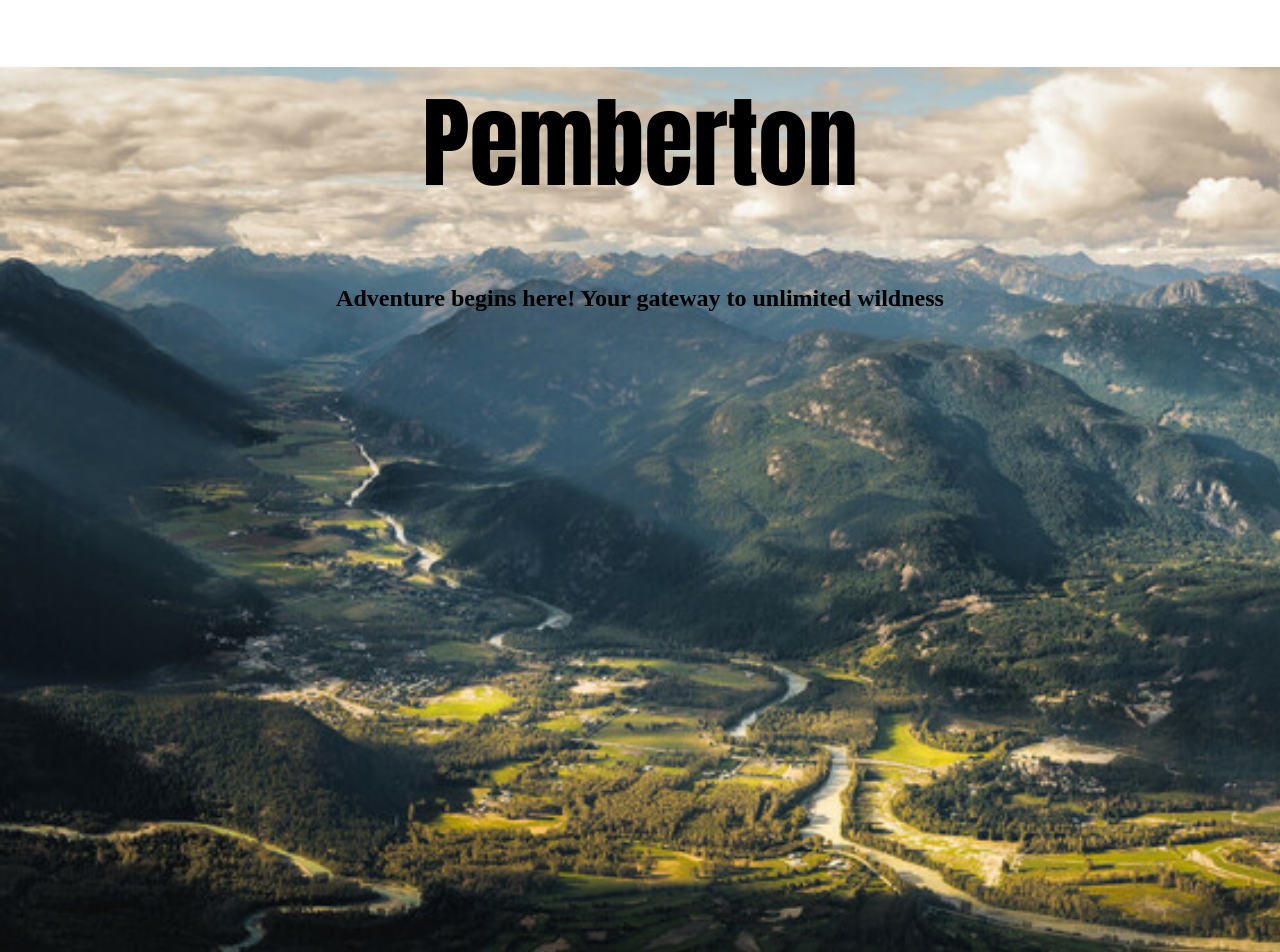
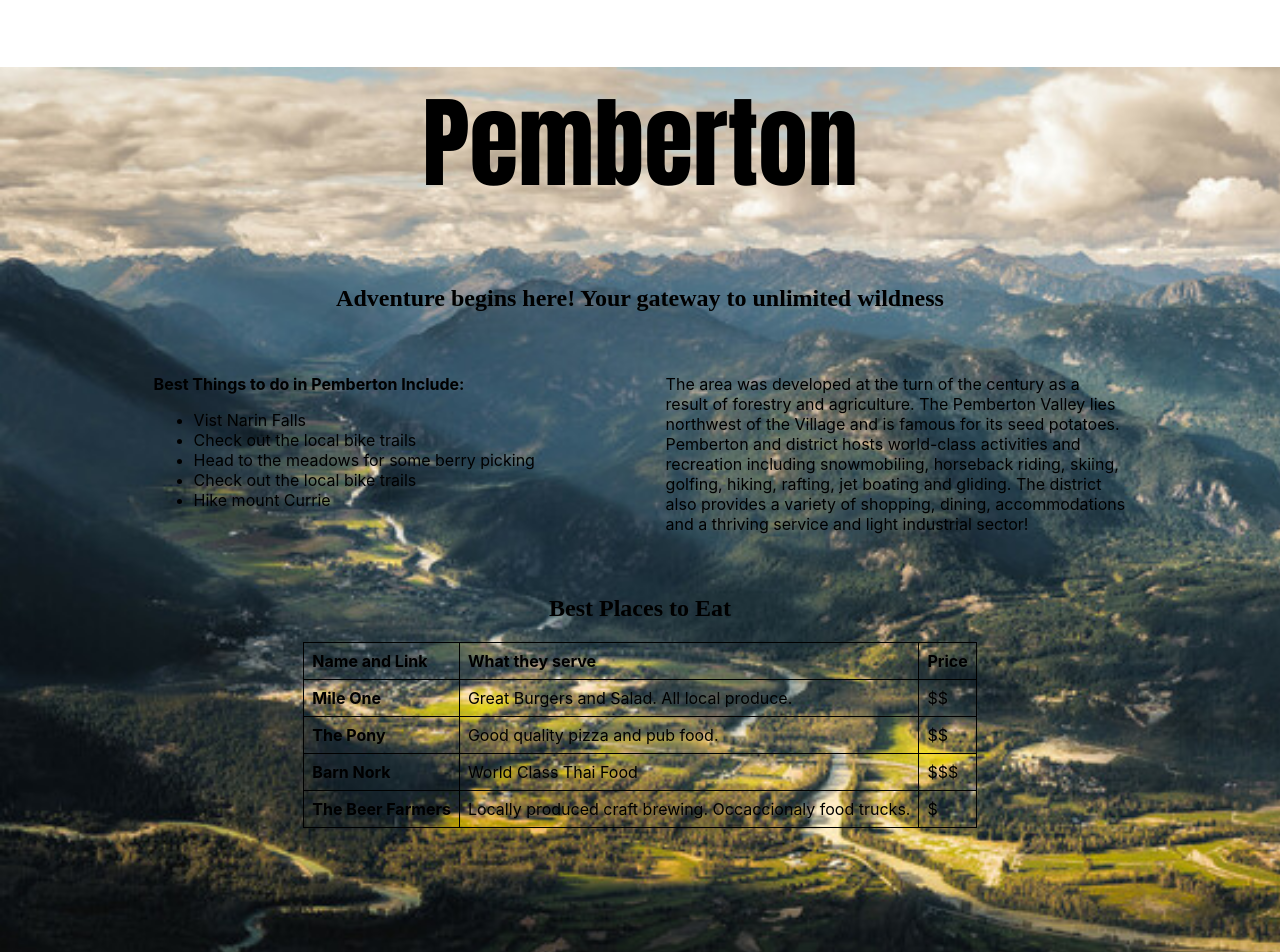
Before and after one commit to Liam-Henderson/Learning_html-next, a Next.js app: page /Pembertion in a window 1280 px wide. Shown: the top 952 px of the page. Built offline with nearby package versions, Linux system fonts and the light colour scheme.

Commit message:
finished Pemberton

```diff
--- a/pages/Pembertion.js
+++ b/pages/Pembertion.js
@@ -12,6 +12,51 @@ const pemberton = () => (
         <h2 className={styles.description}>
         Adventure begins here! Your gateway to unlimited wildness
         </h2>
+        <div className={styles.content}>
+
+        <p className={styles.paragraph}>The area was developed at the turn of the century as a result of forestry and agriculture. The Pemberton Valley lies northwest of the Village and is famous for its seed potatoes. Pemberton and district hosts world-class activities and recreation including snowmobiling, horseback riding, skiing, golfing, hiking, rafting, jet boating and gliding. The district also provides a variety of shopping, dining, accommodations and a thriving service and light industrial sector!</p>
+
+        <div id='list'className={styles.list}>
+            <p><strong>Best Things to do in Pemberton Include:</strong></p>
+            <ul>
+                <li>Vist Narin Falls</li>
+                <li>Check out the local bike trails</li>
+                <li>Head to the meadows for some berry picking</li>
+                <li>Check out the local bike trails</li>
+                <li>Hike mount Currie</li>
+            </ul>
+        </div>
+        <div className={styles.table_section}>
+            <h2 className={styles.description}>Best Places to Eat</h2>
+            <table className={styles.table}>
+                <tr>
+                    <th className={styles.td}>Name and Link</th>
+                    <th className={styles.td}>What they serve</th>
+                    <th className={styles.td}>Price</th>
+                </tr>
+                <tr>
+                    <td className={styles.td}><a href="http://www.mileoneeatinghouse.com/"><strong>Mile One</strong></a></td>
+                    <td className={styles.td}>Great Burgers and Salad. All local produce.</td>
+                    <td className={styles.td}>$$</td>
+                </tr>
+                <tr>
+                    <td className={styles.td}><a href="http://theponyrestaurant.com/"><strong>The Pony</strong></a></td>
+                    <td className={styles.td}>Good quality pizza and pub food.</td>
+                    <td className={styles.td}>$$</td>
+                </tr>
+                <tr>
+                    <td className={styles.td}><a href="http://www.barnnork.com/"><strong>Barn Nork</strong></a></td>
+                    <td className={styles.td}>World Class Thai Food</td>
+                    <td className={styles.td}>$$$</td>
+                </tr>
+                <tr>
+                    <td className={styles.td}><a href="https://www.thebeerfarmers.com/"><strong>The Beer Farmers</strong></a></td>
+                    <td className={styles.td}>Locally produced craft brewing. Occaccionaly food trucks.</td>
+                    <td className={styles.td}>$</td>
+                </tr>
+        </table>
+        </div>
+        </div>
         </main>
         <footer className={styles.footer}>
             <a href='/Whistler'><button type="button" className={styles.button}>Whistler</button></a>
--- a/pages/Whistler.js
+++ b/pages/Whistler.js
@@ -12,6 +12,7 @@ const Whistler = () => (
             <h2 className={styles.description}>World class resort town, ready to welcome you year round</h2>
         </main>
         <footer className={styles.footer}>
+            <a href='index'><button type="button" className={styles.button}>Home</button></a>
             <a href='/Squamish'><button type="button" className={styles.button}>Squamish</button></a>
             <a href='Pembertion'><button type="button" className={styles.button}>Pemberton</button></a>
             <a href='about'><button type="button" className={styles.button}>About</button></a>
--- a/styles/pemberton.module.css
+++ b/styles/pemberton.module.css
@@ -43,3 +43,45 @@
     bottom: 0;
     width: 100%;
   }
+
+  .content {
+    display: flex;
+    flex-flow: row wrap;
+    justify-content: center;
+    align-items: stretch;
+  }
+
+  .paragraph{
+    width: 40%;
+    color:black;
+    padding: 2%;
+    order: 2;
+    flex-basis: auto;
+  }
+
+  .list{
+    width: 40%;
+    color: black;
+    padding: 2%;
+    order: 1;
+    flex-basis:auto;
+  }
+
+  .table_section {
+    width: 90%;
+    order: 3;
+    flex-basis: auto;
+    flex-grow: 2;
+  }
+
+  .table {
+    border-collapse: collapse;
+    margin-left: auto;
+    margin-right: auto;
+  }
+
+  .td {
+    border: 1px solid black;
+    padding: 0.5rem;
+    text-align: left
+    }
```
Also changed, not shown: styles/Home.module.css (+3 -9 lines), 1 other file (tests, documents, lock files or other folders).
